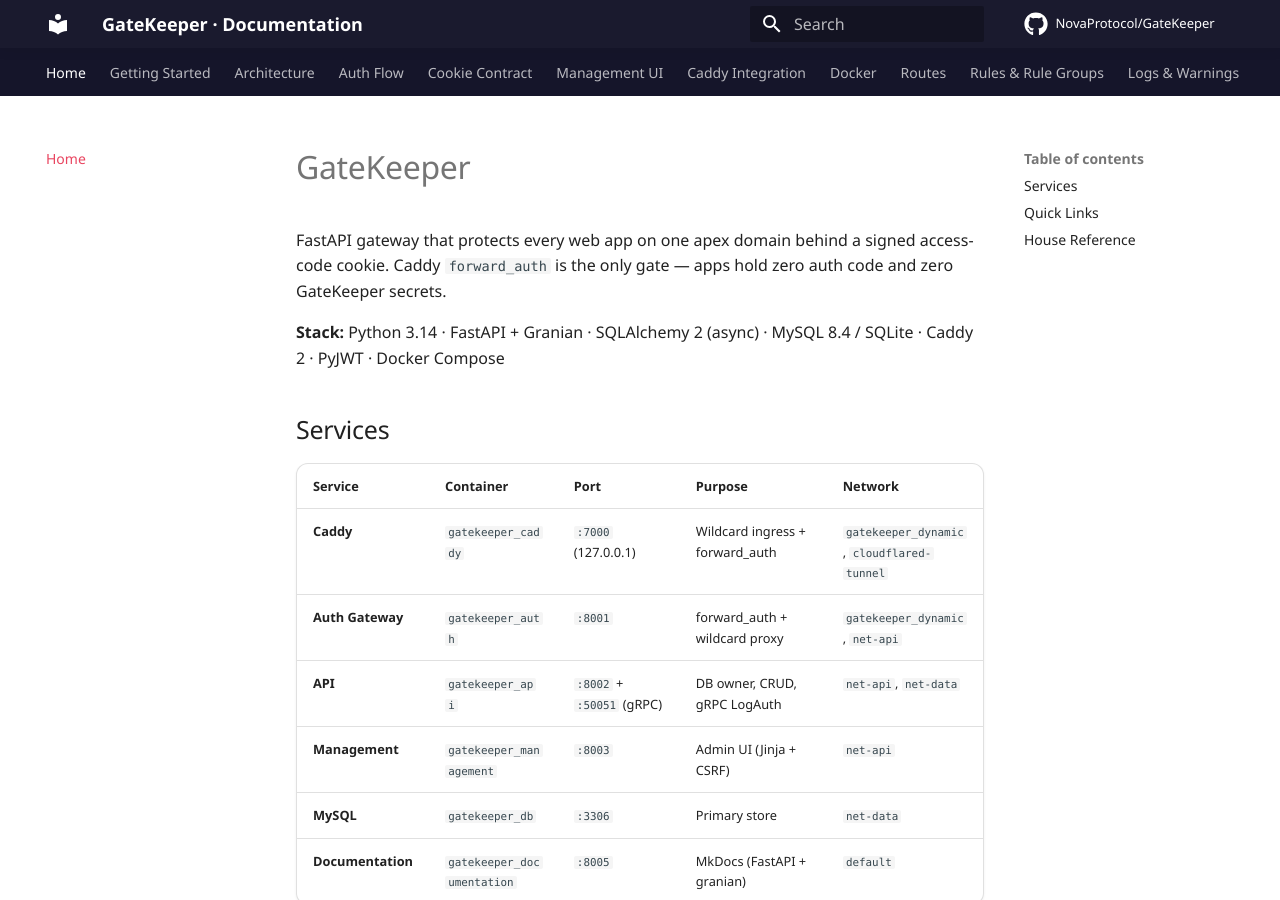
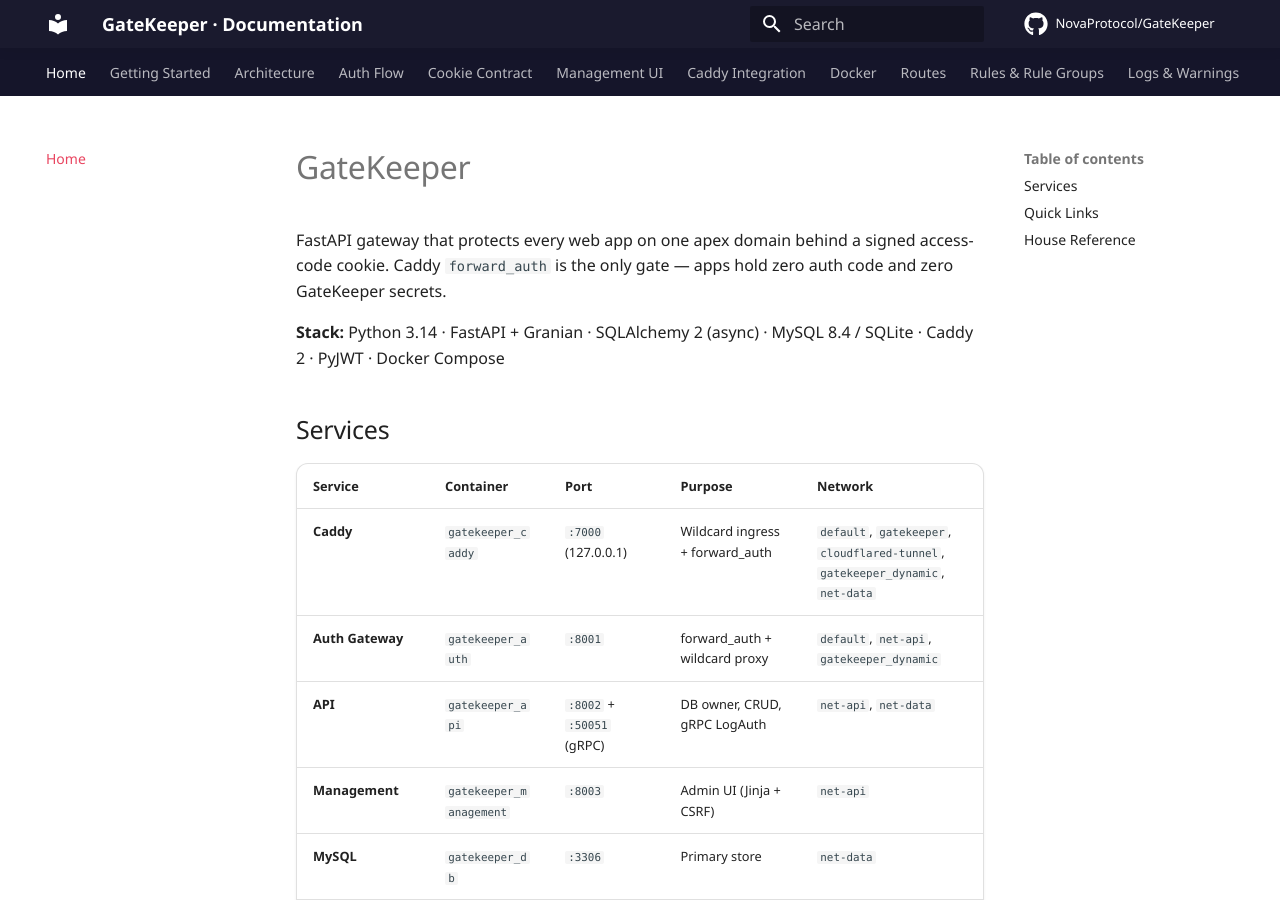
Before and after one commit to NovaProtocol/GateKeeper, an MkDocs documentation site: the page built from documentation/docs/index.md, in a window 1280 px wide and 900 px high. Built offline with MkDocs 1.6.1 and Material for MkDocs 9.7.7, drawn with Linux system fonts in a browser that asks for light colours; some web fonts are replaced; comment, search, counter and statistics services are not loaded.

Commit message:
docs(gatekeeper): sync services table and API routes to live compose

```diff
--- a/documentation/docs/index.md
+++ b/documentation/docs/index.md
@@ -8,8 +8,8 @@ FastAPI gateway that protects every web app on one apex domain behind a signed a
 
 | Service | Container | Port | Purpose | Network |
 |---------|-----------|------|---------|---------|
-| **Caddy** | `gatekeeper_caddy` | `:7000` (127.0.0.1) | Wildcard ingress + forward_auth | `gatekeeper_dynamic`, `cloudflared-tunnel` |
-| **Auth Gateway** | `gatekeeper_auth` | `:8001` | forward_auth + wildcard proxy | `gatekeeper_dynamic`, `net-api` |
+| **Caddy** | `gatekeeper_caddy` | `:7000` (127.0.0.1) | Wildcard ingress + forward_auth | `default`, `gatekeeper`, `cloudflared-tunnel`, `gatekeeper_dynamic`, `net-data` |
+| **Auth Gateway** | `gatekeeper_auth` | `:8001` | forward_auth + wildcard proxy | `default`, `net-api`, `gatekeeper_dynamic` |
 | **API** | `gatekeeper_api` | `:8002` + `:50051` (gRPC) | DB owner, CRUD, gRPC LogAuth | `net-api`, `net-data` |
 | **Management** | `gatekeeper_management` | `:8003` | Admin UI (Jinja + CSRF) | `net-api` |
 | **MySQL** | `gatekeeper_db` | `:3306` | Primary store | `net-data` |
```
Also changed, not shown: README.md.
